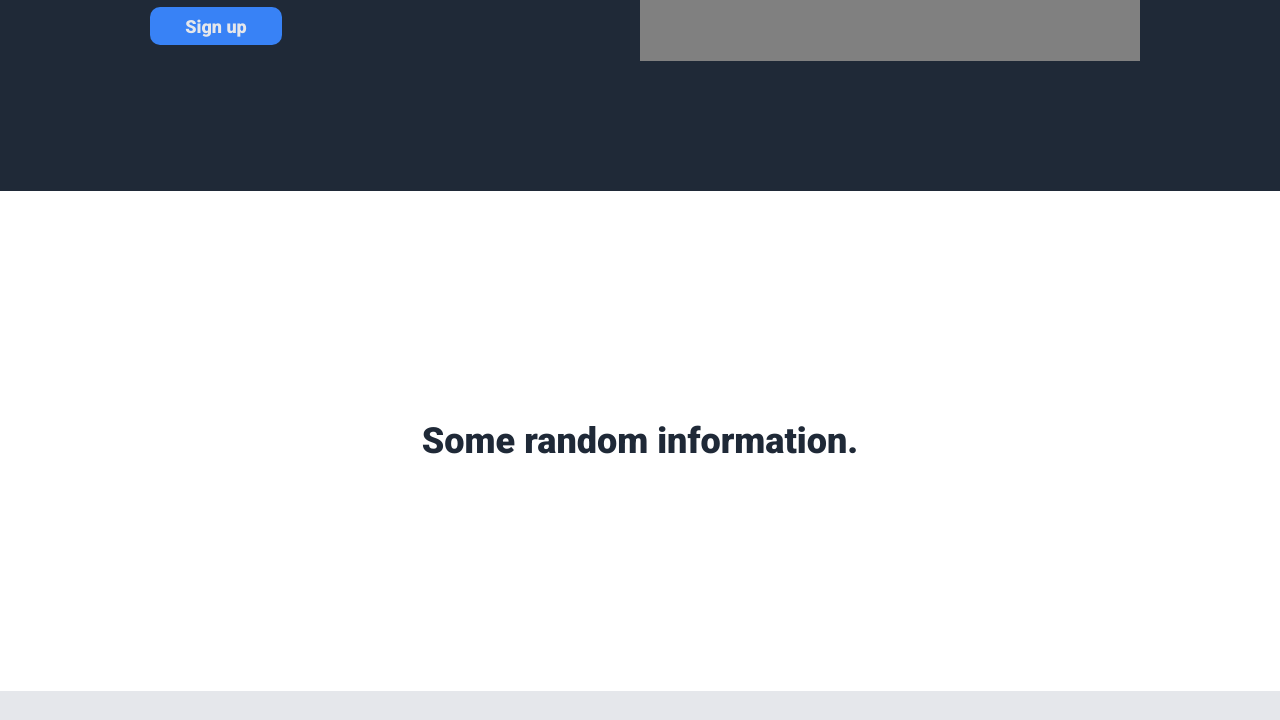
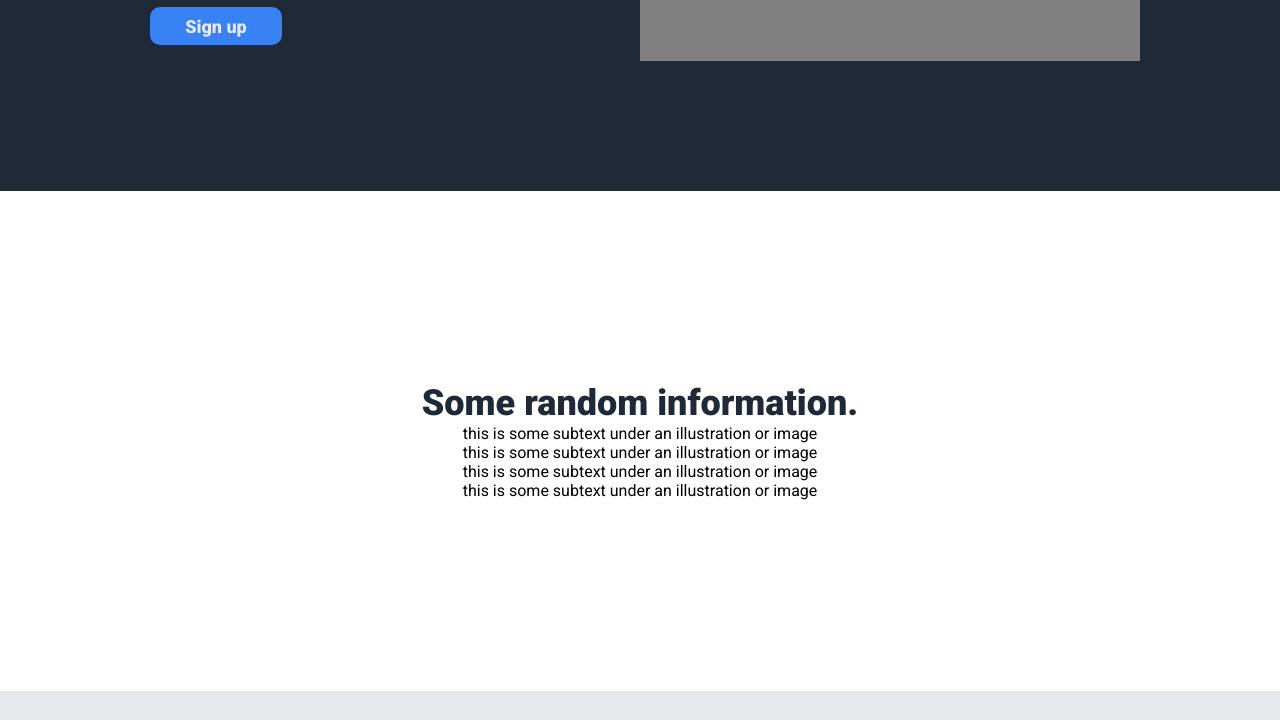
Before and after one commit to anuragv668/odins-Landing-page, a plain HTML site: page index.html in a window 1280 px wide. Shown: the part 377-1097 px from the top of the page. Drawn offline with Linux system fonts and the light colour scheme.

Commit message:
add image description and containers

```diff
--- a/index.html
+++ b/index.html
@@ -29,27 +29,53 @@
         </div>
       </div>
     </div>
+<!-- new section start-->
 
     <div class="img-wall">
-     <div class="wall-heading">
-        Some random information.
+
+      <div class="wall-heading">
+      Some random information.
       </div>
+
       <div class="img-series">
-        <div class="wall-image">
 
+        <div class="img-block">
+          <div class="img-border">
+
+          </div>
+          <div class="img-desc">
+            this is some subtext under an illustration or image
+          </div>
         </div>
-        <div class="wall-image">
+        <div class="img-block">
+          <div class="img-border">
 
+          </div>
+          <div class="img-desc">
+            this is some subtext under an illustration or image
+          </div>
         </div>
-        <div class="wall-image">
+        <div class="img-block">
+          <div class="img-border">
 
+          </div>
+          <div class="img-desc">
+            this is some subtext under an illustration or image
+          </div>
         </div>
-        <div class="wall-image">
+        <div class="img-block">
+          <div class="img-border">
 
+          </div>
+          <div class="img-desc">
+            this is some subtext under an illustration or image
+          </div>
         </div>
+
       </div>
+
     </div>
-
+ <!-- new section start -->
     <div class="quote-sec">
 
       <div class="quote-container">
--- a/style.css
+++ b/style.css
@@ -108,7 +108,15 @@ button.hero-sign-up {
 .img-series {
 
 }
+.img-block {
 
+}
+.img-border {
+
+}
+.img-desc {
+
+}
  /*third section*/
 .quote-sec {
   height: 500px;
```
